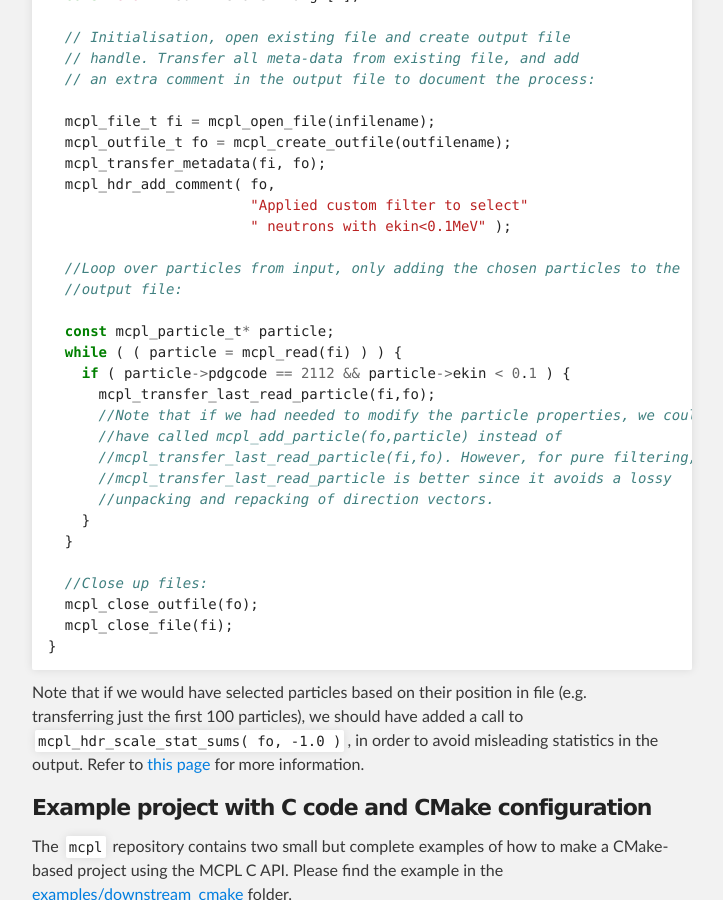
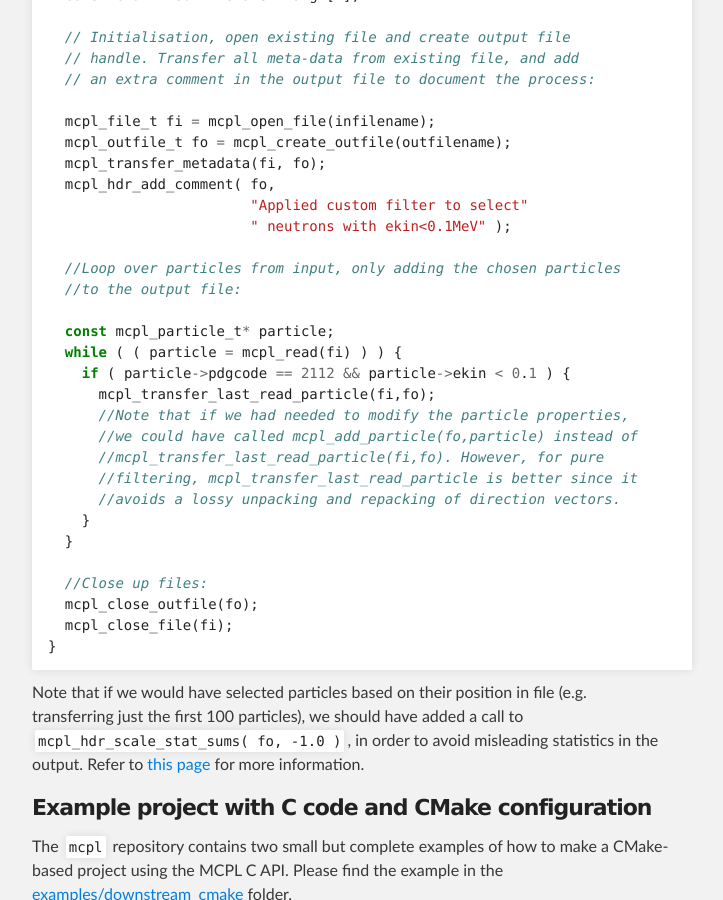
Before and after one commit to mctools/mcpl, a Jekyll site: the page built from usage_c.md, in a window 1280 px wide and 900 px high, scrolled down 3255 px. Shown: the whole window, without its empty margins (288-1011 px from the left). Built offline with Jekyll 4.4.1, drawn with Linux system fonts in a browser that asks for light colours.

Commit message:
less wide C example

```diff
--- a/usage_c.md
+++ b/usage_c.md
@@ -148,18 +148,18 @@ int main(int argc,char**argv) {
                         "Applied custom filter to select"
                         " neutrons with ekin<0.1MeV" );
 
-  //Loop over particles from input, only adding the chosen particles to the
-  //output file:
+  //Loop over particles from input, only adding the chosen particles
+  //to the output file:
 
   const mcpl_particle_t* particle;
   while ( ( particle = mcpl_read(fi) ) ) {
     if ( particle->pdgcode == 2112 && particle->ekin < 0.1 ) {
       mcpl_transfer_last_read_particle(fi,fo);
-      //Note that if we had needed to modify the particle properties, we could
-      //have called mcpl_add_particle(fo,particle) instead of
-      //mcpl_transfer_last_read_particle(fi,fo). However, for pure filtering,
-      //mcpl_transfer_last_read_particle is better since it avoids a lossy
-      //unpacking and repacking of direction vectors.
+      //Note that if we had needed to modify the particle properties,
+      //we could have called mcpl_add_particle(fo,particle) instead of
+      //mcpl_transfer_last_read_particle(fi,fo). However, for pure
+      //filtering, mcpl_transfer_last_read_particle is better since it
+      //avoids a lossy unpacking and repacking of direction vectors.
     }
   }
 
```
